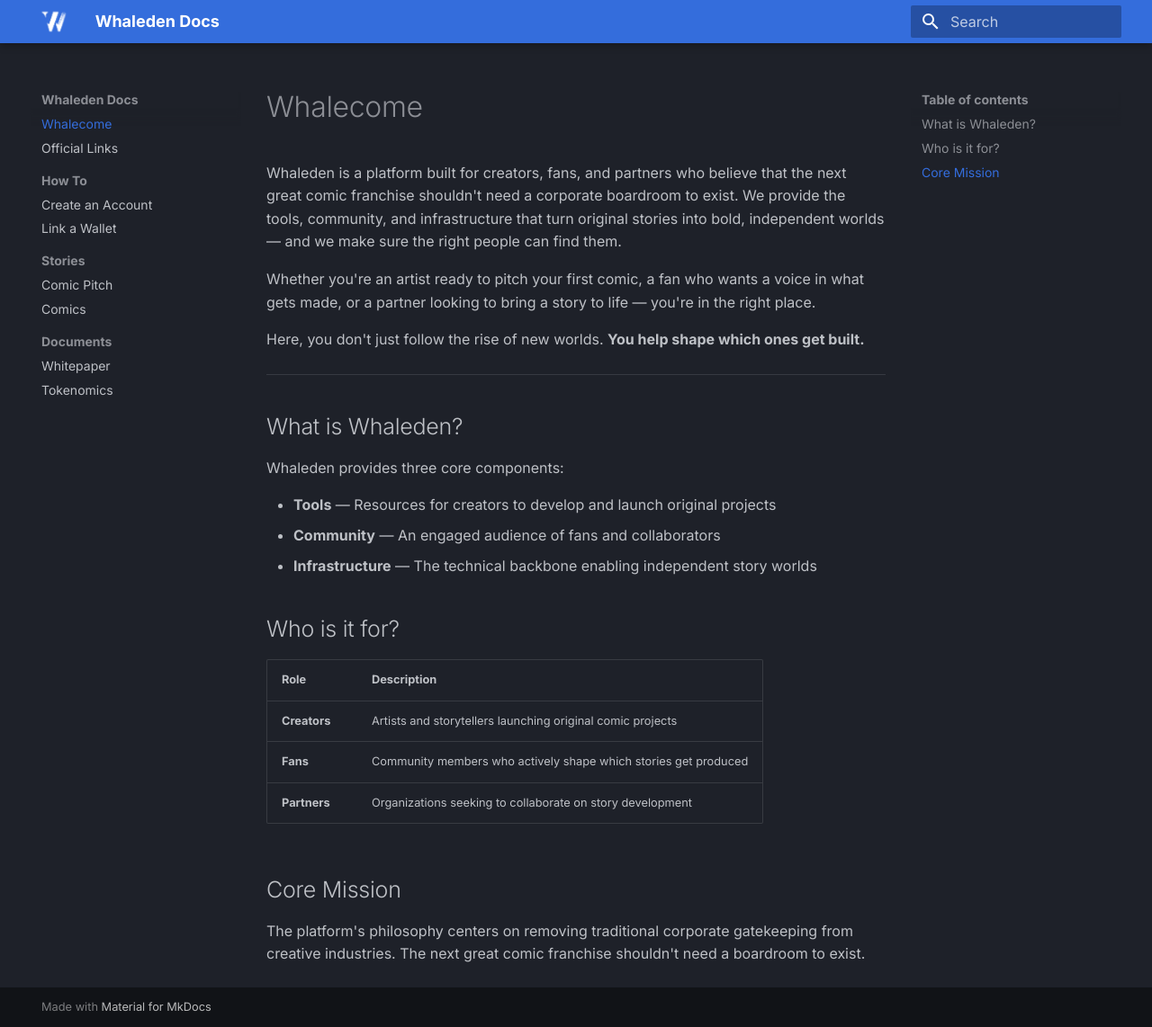
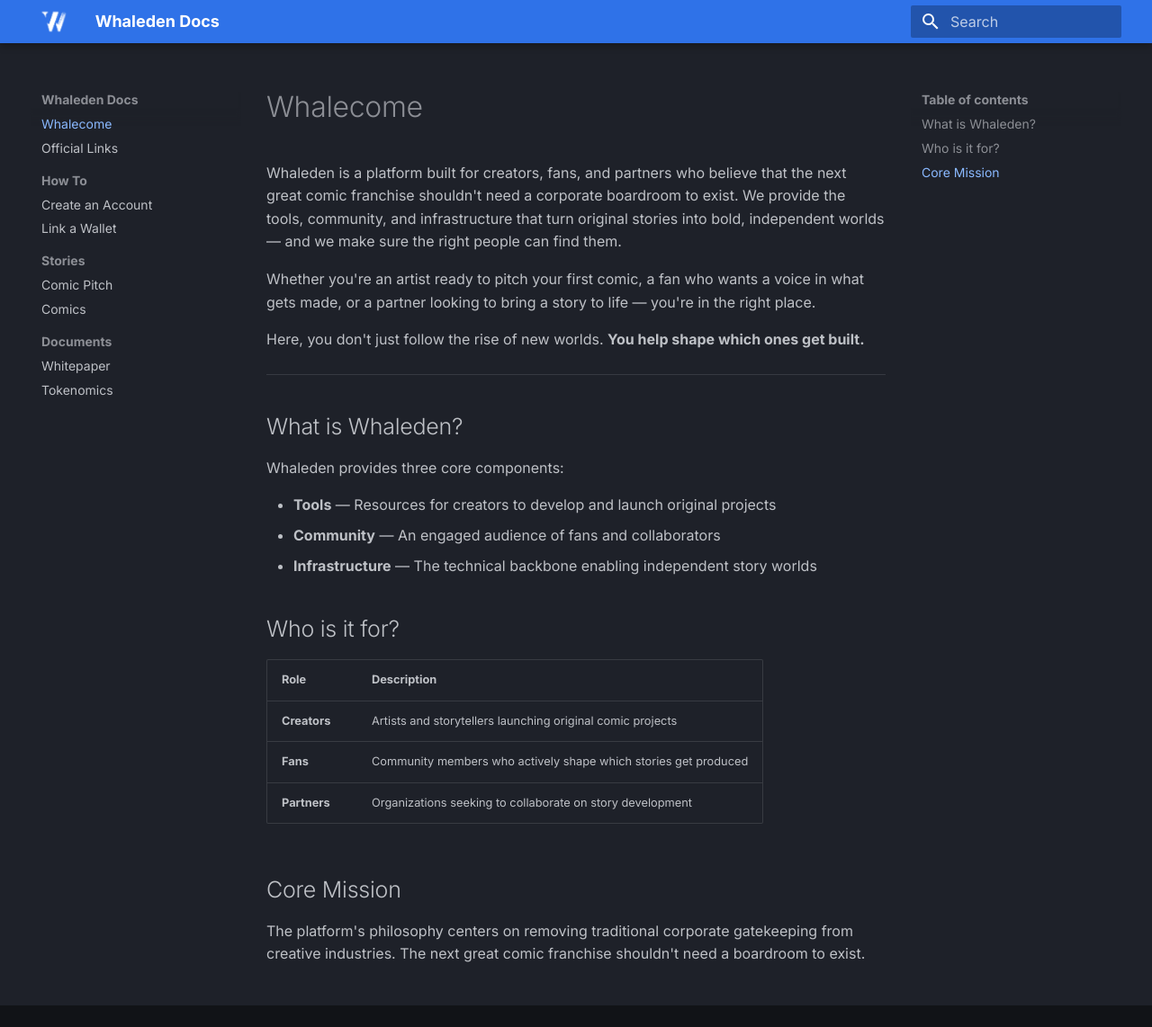
Before and after one commit to premy-mjtd/docs, an MkDocs documentation site: the page built from docs/index.md, in a window 1280 px wide and 1142 px high. Shown: the whole window at 90% size. Built offline with MkDocs 1.6.1 and Material for MkDocs 9.7.7, drawn with Linux system fonts in a browser that asks for light colours.

Commit message:
update docs

```diff
--- a/docs/stylesheets/extra.css
+++ b/docs/stylesheets/extra.css
@@ -1,7 +1,8 @@
 :root,
 [data-md-color-scheme="slate"] {
-  --md-primary-fg-color: #346DDC;
-  --md-primary-fg-color--light: #5a8ee6;
-  --md-primary-fg-color--dark: #2456b0;
-  --md-accent-fg-color: #346DDC;
+  --md-primary-fg-color: #2f72e8;
+  --md-primary-fg-color--light: #5e99ff;
+  --md-primary-fg-color--dark: #1f56bc;
+  --md-accent-fg-color: #7cb0ff;
+  --md-typeset-a-color: #8ab9ff;
 }
--- a/mkdocs.yml
+++ b/mkdocs.yml
@@ -1,5 +1,8 @@
 site_name: Whaleden Docs
 site_url: https://docs.whaleden.com
+
+extra:
+  generator: false
 
 theme:
   name: material
@@ -41,11 +44,11 @@ nav:
   - Whalecome: index.md
   - Official Links: official-links.md
   - How To:
-    - Create an Account: how-to/create-an-account.md
-    - Link a Wallet: how-to/link-a-wallet.md
+      - Create an Account: how-to/create-an-account.md
+      - Link a Wallet: how-to/link-a-wallet.md
   - Stories:
-    - Comic Pitch: stories/comic-pitch.md
-    - Comics: stories/comics.md
+      - Comic Pitch: stories/comic-pitch.md
+      - Comics: stories/comics.md
   - Documents:
-    - Whitepaper: documents/whitepaper.md
-    - Tokenomics: documents/tokenomics.md
+      - Whitepaper: documents/whitepaper.md
+      - Tokenomics: documents/tokenomics.md
```
